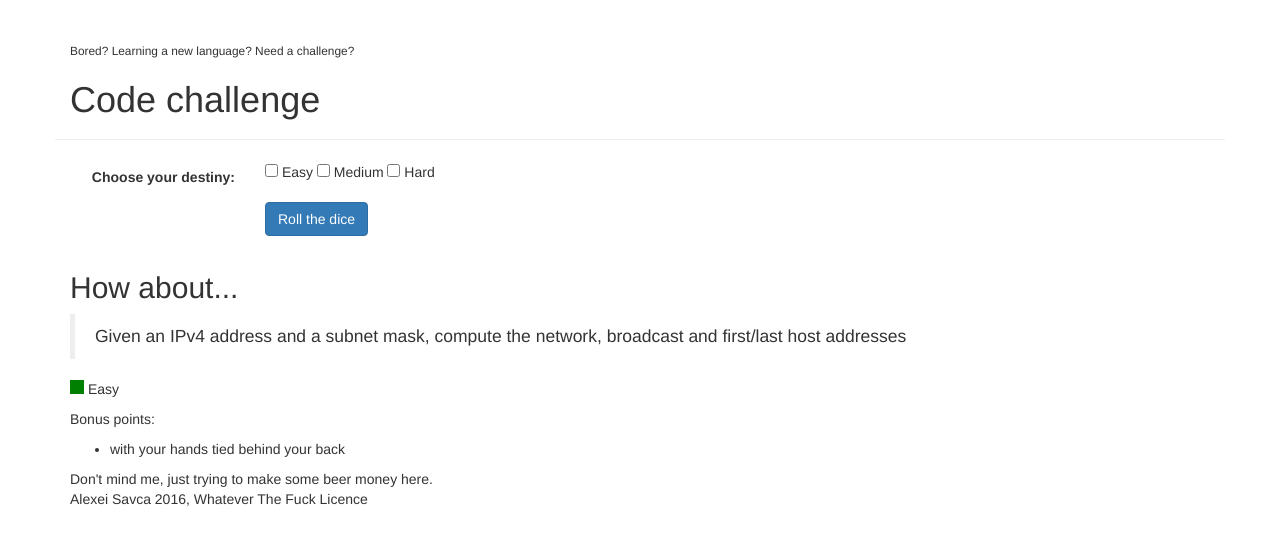
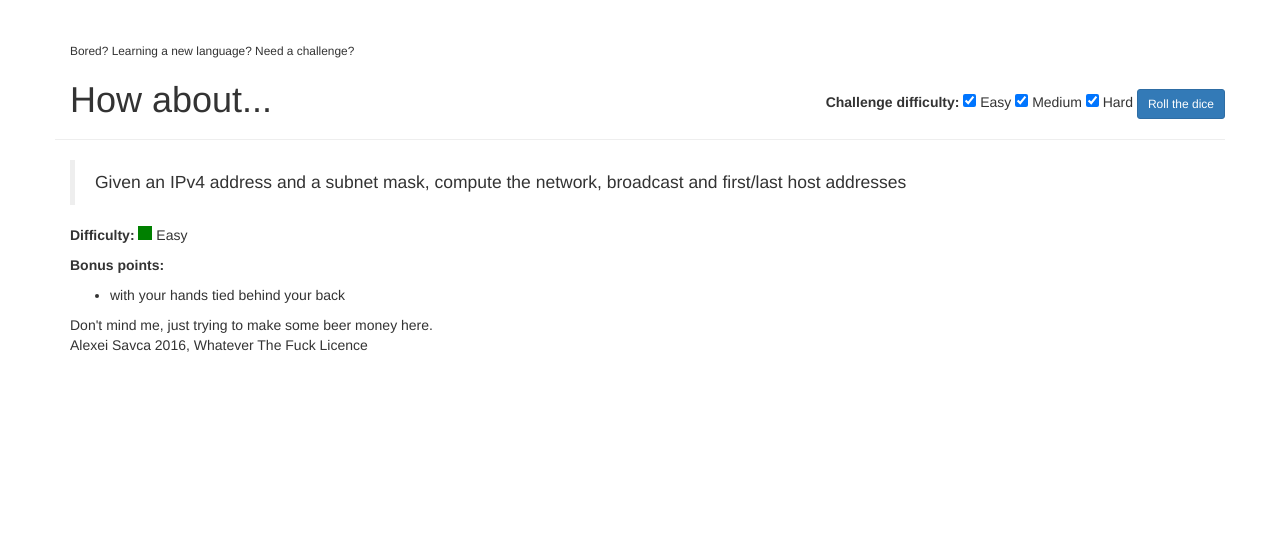
Before and after one commit to alexeisavca/code-challenge, a website: page index.html in a window 1280 px wide. Drawn offline with nearby package versions, Linux system fonts and the light colour scheme.

Commit message:
Redesign. Moved form to the header.

```diff
--- a/index.html
+++ b/index.html
@@ -4,41 +4,75 @@
         <meta charset="UTF-8">
         <title>Code challenge</title>
         <link rel="stylesheet" href="https://maxcdn.bootstrapcdn.com/bootstrap/3.3.6/css/bootstrap.min.css">
+        <script src="https://ajax.googleapis.com/ajax/libs/angularjs/1.5.5/angular.min.js"></script>
     </head>
     <body>
-<div class="container">
-    <div class="row">
+        <style>
+            header{
+                position: relative;
+            }
+
+            header form{
+                position: absolute;
+                bottom: 20px;
+                right: 0;
+            }
+        </style>
+        <script>
+            var CHALLENGES = [
+                {
+                    description: "Given an IPv4 address and a subnet mask, compute the network, broadcast and first/last host addresses",
+                    difficulty: "easy"
+                }
+            ];
+            var LANGUAGES = [
+
+            ];
+            angular.module("CodeChallenge", []).controller("App", function($scope){
+                $scope.easy = true;
+                $scope.medium = true;
+                $scope.hard = true;
+                $scope.search = function(){
+                    $scope.challenge = CHALLENGES[0];
+                };
+                $scope.search();
+            })
+        </script>
+        <div class="container" ng-app="CodeChallenge">
+            <div class="row" ng-controller="App">
                 <header class="page-header col-sm-12">
+                    <form class="form-inline" ng-submit="search()">
+                        <div class="form-group">
+                            <label>Challenge difficulty:</label>
+                            <input type="checkbox" ng-model="easy"> Easy
+                            <input type="checkbox" ng-model="medium"> Medium
+                            <input type="checkbox" ng-model="hard"> Hard
+                        </div>
+                        <button type="submit" class="btn btn-primary btn-sm">Roll the dice</button>
+                    </form>
                     <small>Bored? Learning a new language? Need a challenge?</small><br/>
-            <h1>
-                Code challenge
-            </h1>
+                    <h1>How about...</h1>
                 </header>
-        <form class="form-horizontal col-sm-12" action="javascript:void(0);">
-            <div class="form-group">
-                <label class="col-sm-2 control-label">Choose your destiny:</label>
-                <div class="col-sm-10" >
-                    <input type="checkbox"> Easy
-                    <input type="checkbox"> Medium
-                    <input type="checkbox"> Hard
-                </div>
-            </div>
-            <div class="form-group">
-                <div class="col-sm-offset-2 col-sm-10">
-                    <button type="submit" class="btn btn-primary">Roll the dice</button>
-                </div>
-            </div>
-        </form>
                 <section class="col-sm-12">
-            <h2>How about...</h2>
                     <blockquote>
-                Given an IPv4 address and a subnet mask, compute the network, broadcast and first/last host addresses
+                        {{challenge.description}}
                     </blockquote>
                     <p>
-                <i style="background: green; display: inline-block; width: 1em; height: 1em"></i> Easy <br>
+                        <strong>Difficulty:</strong>
+                        <span ng-switch on="challenge.difficulty">
+                            <span ng-switch-when="easy">
+                                <i style="background: green; display: inline-block; width: 1em; height: 1em"></i> Easy
+                            </span>
+                            <span ng-switch-when="medium">
+                                <i style="background: yellow; display: inline-block; width: 1em; height: 1em"></i> Medium
+                            </span>
+                            <span ng-switch-when="hard">
+                                <i style="background: red; display: inline-block; width: 1em; height: 1em"></i> Hard
+                            </span>
+                        </span>
                     </p>
                     <p>
-                Bonus points:
+                        <strong>Bonus points:</strong>
                         <ul>
                             <li>with your hands tied behind your back</li>
                         </ul>
@@ -51,7 +85,6 @@
                     Alexei Savca 2016, Whatever The Fuck Licence
                 </footer>
             </div>
-
         </div>
     </body>
 </html>
```
Lines whose indentation alone changed are shown as unchanged.
